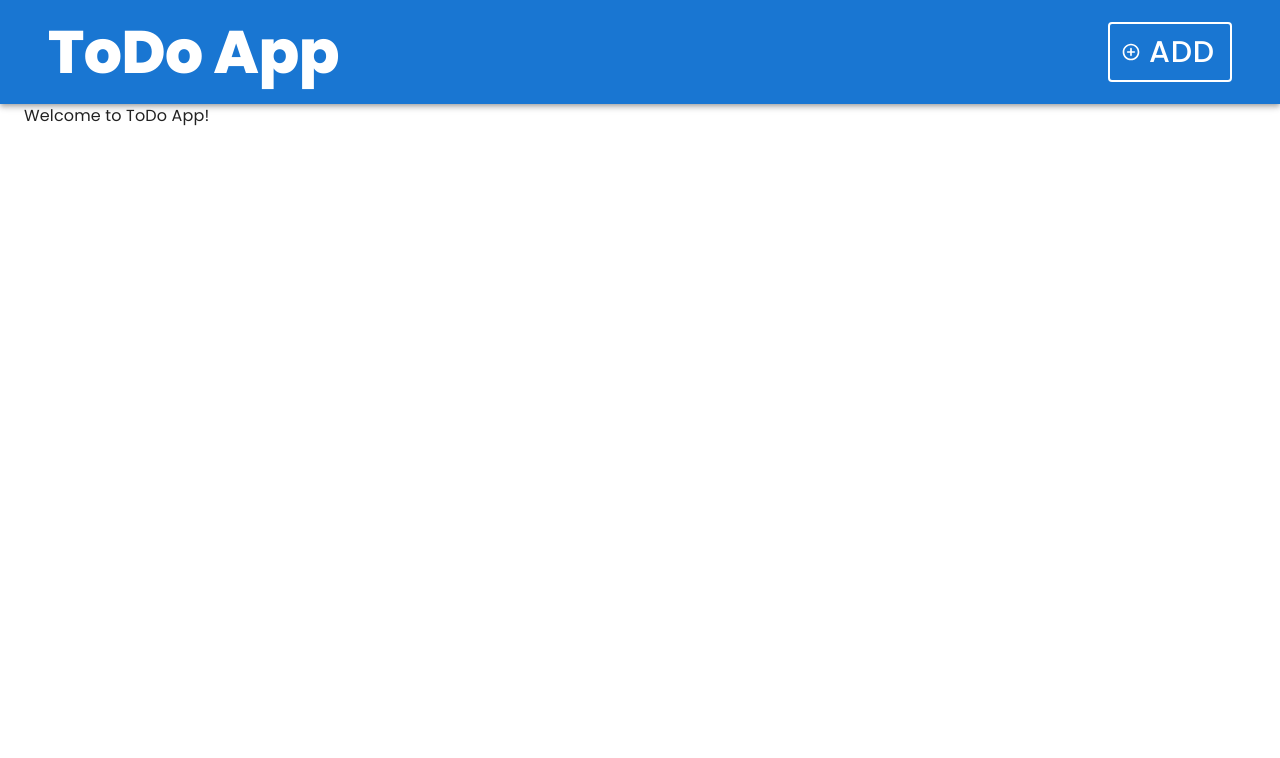
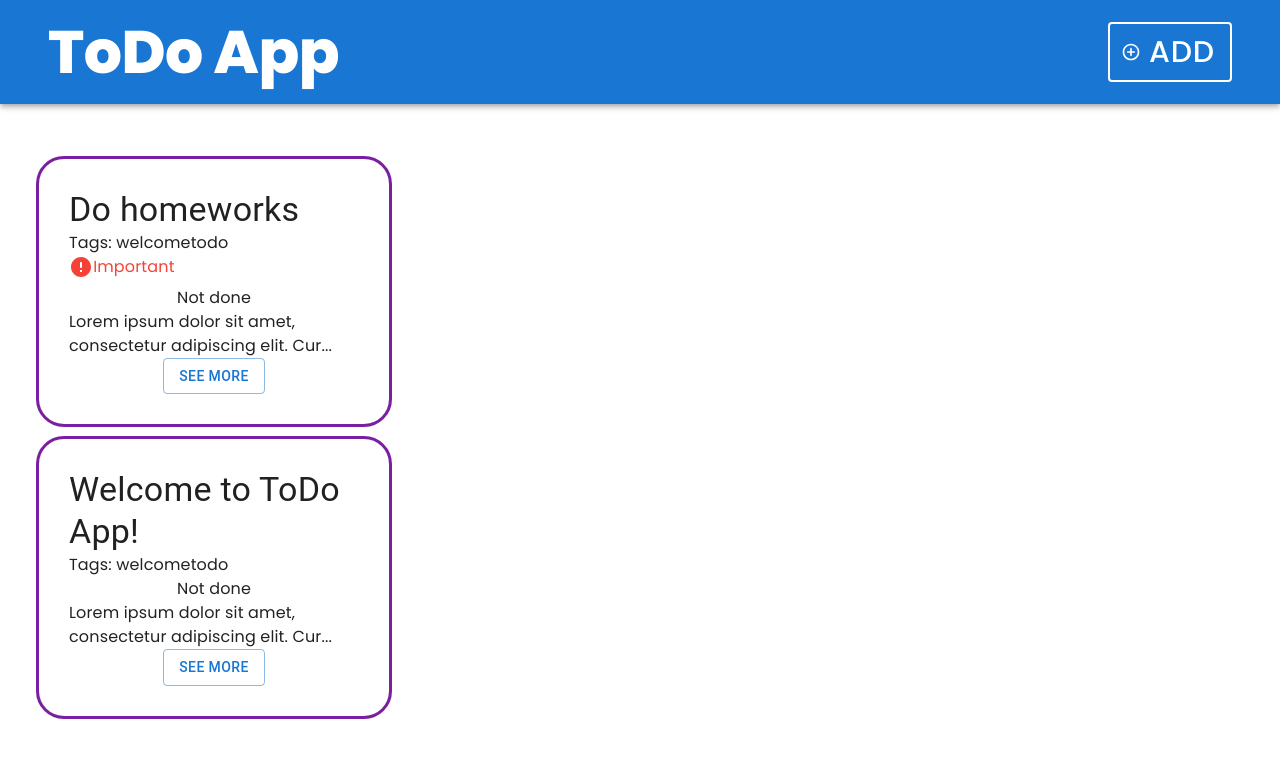
Before and after one commit to lyanedev/To-Do-App-react, a React (Vite) app: page / in a window 1280 px wide. Shown: the top 758 px of the page. Built offline with nearby package versions, Linux system fonts and the light colour scheme; data requests are answered from the project's data file.

Commit message:
🚀 added data to todo cards

```diff
--- a/data/db.json
+++ b/data/db.json
@@ -2,11 +2,20 @@
   "todos": [
     {
       "id": "1",
-      "title": "Welcome to ToDo App!",
+      "title": "Do homeworks",
       "tags": ["welcome", "todo"],
       "important": true,
       "completed": false,
-      "description": "App made with ❤️ by Lyane Lamara.",
+      "description": "Lorem ipsum dolor sit amet, consectetur adipiscing elit. Curabitur non eleifend nibh. Nullam ut suscipit massa. Nam at lacus orci. Aliquam et mattis sem. In porta fermentum orci sit amet pellentesque. Sed magna metus, vehicula nec rhoncus sit amet, tempus eu leo. Interdum et malesuada fames ac ante ipsum primis in faucibus. Morbi eu mi sed metus tristique dapibus. Aliquam efficitur, libero id iaculis scelerisque, sem lectus venenatis nisl, sed tempus arcu quam ac augue. Sed bibendum odio sed pulvinar dapibus. Morbi posuere lobortis lacus eu faucibus. Quisque feugiat sodales libero eu ultricies. Suspendisse potenti. Curabitur arcu erat, tempor at auctor ut, scelerisque vel leo. Quisque ac laoreet arcu. Quisque a elit ac ligula consequat feugiat.",
+      "date": "01-12-2022"
+    },
+    {
+      "id": "2",
+      "title": "Welcome to ToDo App!",
+      "tags": ["welcome", "todo"],
+      "important": false,
+      "done": false,
+      "description": "Lorem ipsum dolor sit amet, consectetur adipiscing elit. Curabitur non eleifend nibh. Nullam ut suscipit massa. Nam at lacus orci. Aliquam et mattis sem. In porta fermentum orci sit amet pellentesque. Sed magna metus, vehicula nec rhoncus sit amet, tempus eu leo. Interdum et malesuada fames ac ante ipsum primis in faucibus. Morbi eu mi sed metus tristique dapibus. Aliquam efficitur, libero id iaculis scelerisque, sem lectus venenatis nisl, sed tempus arcu quam ac augue. Sed bibendum odio sed pulvinar dapibus. Morbi posuere lobortis lacus eu faucibus. Quisque feugiat sodales libero eu ultricies. Suspendisse potenti. Curabitur arcu erat, tempor at auctor ut, scelerisque vel leo. Quisque ac laoreet arcu. Quisque a elit ac ligula consequat feugiat.",
       "date": "01-12-2022"
     }
   ]
--- a/src/components/NavBar.jsx
+++ b/src/components/NavBar.jsx
@@ -21,7 +21,7 @@ const AddButton = styled(Button)({
   "&:hover": {
     backgroundColor: "#fff",
     border: "2px solid #fff",
-    color: "blue"
+    color: "blue",
   },
 });
 
--- a/src/components/Todoslist.jsx
+++ b/src/components/Todoslist.jsx
@@ -0,0 +1,59 @@
+import { NavLink } from "react-router-dom";
+
+import { styled } from "@mui/material/styles";
+import { Card, Typography, Button, Grid } from "@mui/material";
+import ErrorRoundedIcon from "@mui/icons-material/ErrorRounded";
+
+import "./todosList.styled";
+
+const TodoCard = styled(Card)({
+  maxWidth: 350,
+  fontFamily: "Poppins",
+  padding: 30,
+  margin: 15,
+  outline: "3px solid #7b1fa2",
+  borderRadius: 25,
+});
+
+export const Todoslist = ({ todos }) => {
+  return (
+    <>
+      {todos.map((todo) => (
+        <TodoCard key={todo.id}>
+          <Grid
+            container
+            direction="row"
+            justifyContent="space-around"
+            alignItems="flex-start"
+          >
+            <Grid item xs={12}>
+              <Typography variant="h4">{todo.title}</Typography>
+            </Grid>
+            <Grid item xs={12}>
+              <Typography variant="p">Tags: {todo.tags}</Typography>
+            </Grid>
+            <Grid item xs={1}>
+              {todo.important && <ErrorRoundedIcon sx={{ color: "#f44336" }} />}
+            </Grid>
+            <Grid item xs={11}>
+              {todo.important && (
+                <Typography variant="p" sx={{ color: "#f44336" }}>
+                  Important
+                </Typography>
+              )}
+            </Grid>
+            <Typography variant="p">
+              {todo.done ? "Done" : "Not done"}
+            </Typography>
+            <Typography variant="p">
+              {todo.description.substring(0, 60)}...
+            </Typography>
+            <NavLink to={`/todos/${todo.id}`}>
+              <Button variant="outlined">See more</Button>
+            </NavLink>
+          </Grid>
+        </TodoCard>
+      ))}
+    </>
+  );
+};
--- a/src/pages/home/Home.jsx
+++ b/src/pages/home/Home.jsx
@@ -1,4 +1,5 @@
 import { Container, Typography } from "@mui/material";
+import { Todoslist } from "../../components/Todoslist";
 import { useFetch } from "../../hooks/useFetch";
 
 import "./home.styled";
@@ -7,15 +8,10 @@ export const Home = () => {
   const { data, isPending, error } = useFetch("http://localhost:3000/todos");
 
   return (
-    <Container maxWidth="xl">
+    <Container maxWidth="xl" sx={{padding: 5}}>
       {error && <Typography variant="p">{error}</Typography>}
       {isPending && <Typography variant="p">Loading...</Typography>}
-      {data &&
-        data.map((todo) => (
-          <Typography variant="p" key={todo.id}>
-            {todo.title}
-          </Typography>
-        ))}
+      {data && <Todoslist todos={data}/>}
     </Container>
   );
 };
```
Also changed, not shown: src/components/todosList.styled.tsx (added).
